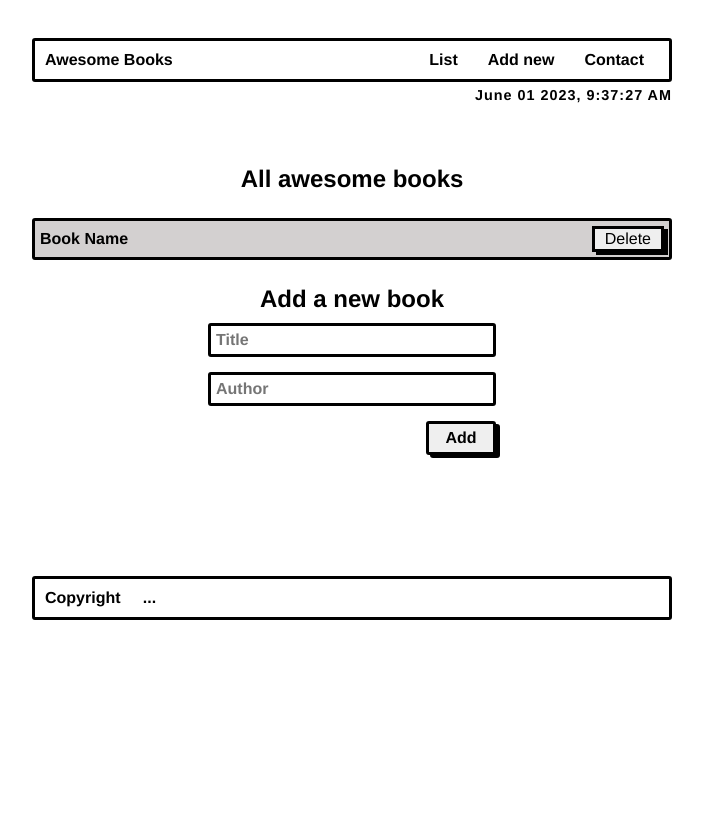
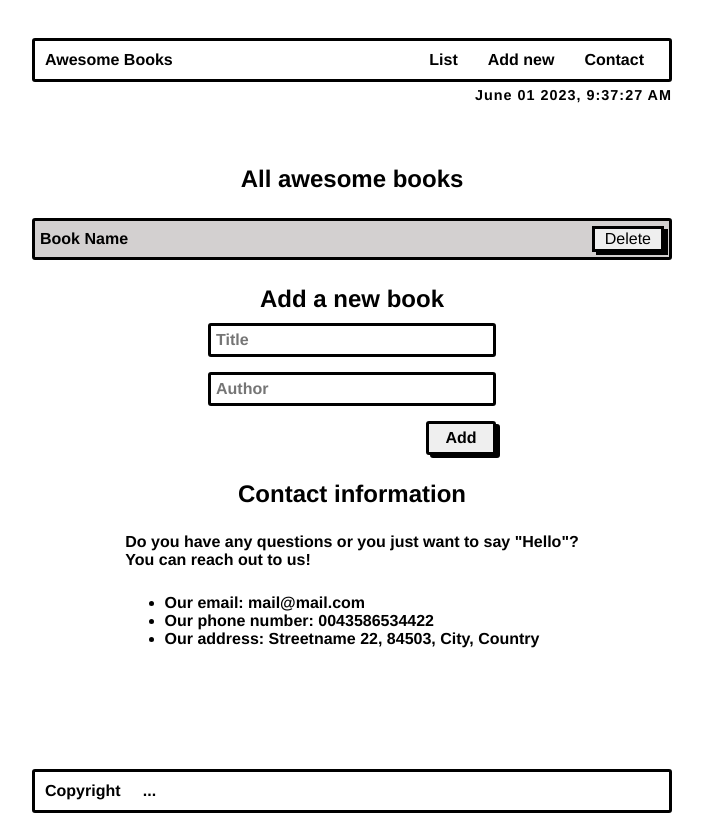
Before and after one commit to hmunish/awesome-books, a website: page index.html in a window 1280 px wide. Shown: the whole page, without its empty margins (288-991 px from the left). Drawn offline with Linux system fonts and the light colour scheme.

Commit message:
Add contact section

```diff
--- a/index.html
+++ b/index.html
@@ -19,7 +19,7 @@
           <nav class="navbar">
             <p class="navbar">Awesome Books</p>
             <ul class="navbar">
-              <li class="navbar">List</li>
+              <li class="navbar active">List</li>
               <li class="navbar">Add new</li>
               <li class="navbar">Contact</li>
             </ul>
@@ -43,6 +43,15 @@
             <input type="submit" value="Add" />
           </form>
         </section>
+        <section class="contact">
+          <h1 class="title">Contact information</h1>
+          <p class="contact">Do you have any questions or you just want to say "Hello"?<br>You can reach out to us!</p>
+          <ul class="contact">
+            <li class="contact">Our email: mail@mail.com</li>
+            <li class="contact">Our phone number: 0043586534422</li>
+            <li class="contact">Our address: Streetname 22, 84503, City, Country</li>
+          </ul>
+        </section>
         <footer>
           <p>Copyright &nbsp;&nbsp;&nbsp; ...</p>
         </footer>
--- a/style.css
+++ b/style.css
@@ -17,12 +17,12 @@
   gap: 25px 0;
 }
 
-section.navbar{
+section.navbar {
   width: 100%;
   margin-bottom: 5%;
 }
 
-nav.navbar{
+nav.navbar {
   width: 100%;
   display: flex;
   justify-content: space-between;
@@ -31,22 +31,22 @@ nav.navbar{
   border-radius: 3px;
 }
 
-p.navbar{
+p.navbar {
   font-weight: 1000;
 }
 
-ul.navbar{
+ul.navbar {
   display: flex;
   list-style: none;
 }
 
-li.navbar{
+li.navbar {
   padding: 0 15px;
   font-weight: 1000;
   cursor: pointer;
 }
 
-.time{
+.time {
   float: right;
   font-size: 0.9rem;
   font-weight: 700;
@@ -95,6 +95,7 @@ section.add-book {
 
 h1.title {
   font-size: 1.5rem;
+  text-align: center;
 }
 
 form.add-book {
@@ -120,7 +121,16 @@ input[type='submit'] {
   cursor: pointer;
 }
 
-footer{
+section.contact {
+  width: 90%;
+  display: flex;
+  flex-direction: column;
+  gap: 25px 0;
+  align-items: center;
+  font-weight: 1000;
+}
+
+footer {
   width: 100%;
   padding: 10px;
   border: 3px solid;
@@ -128,6 +138,10 @@ footer{
   margin-top: 15%;
 }
 
-footer p{
+footer p {
   font-weight: 1000;
 }
+
+section.dsp-none {
+  display: none;
+}
```
